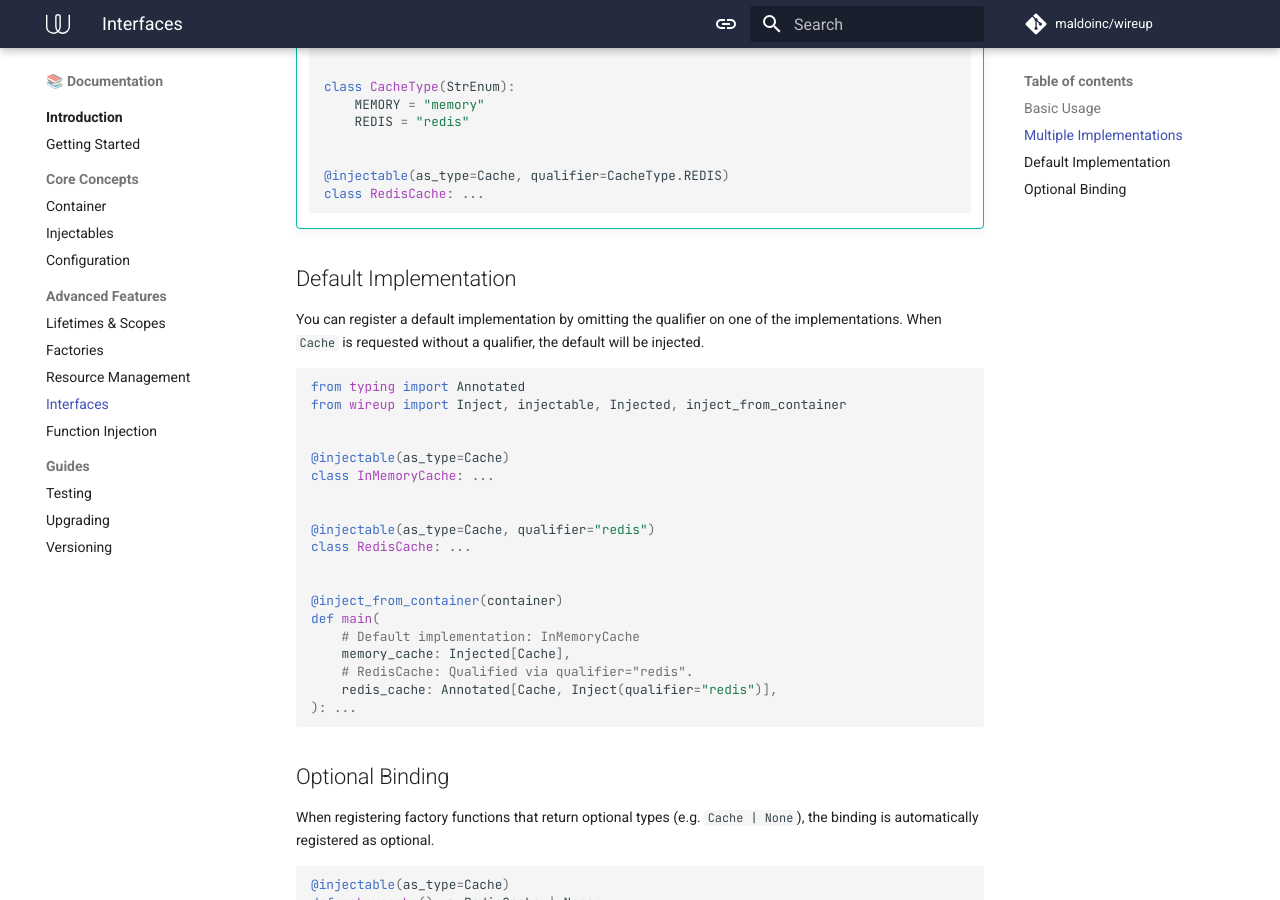
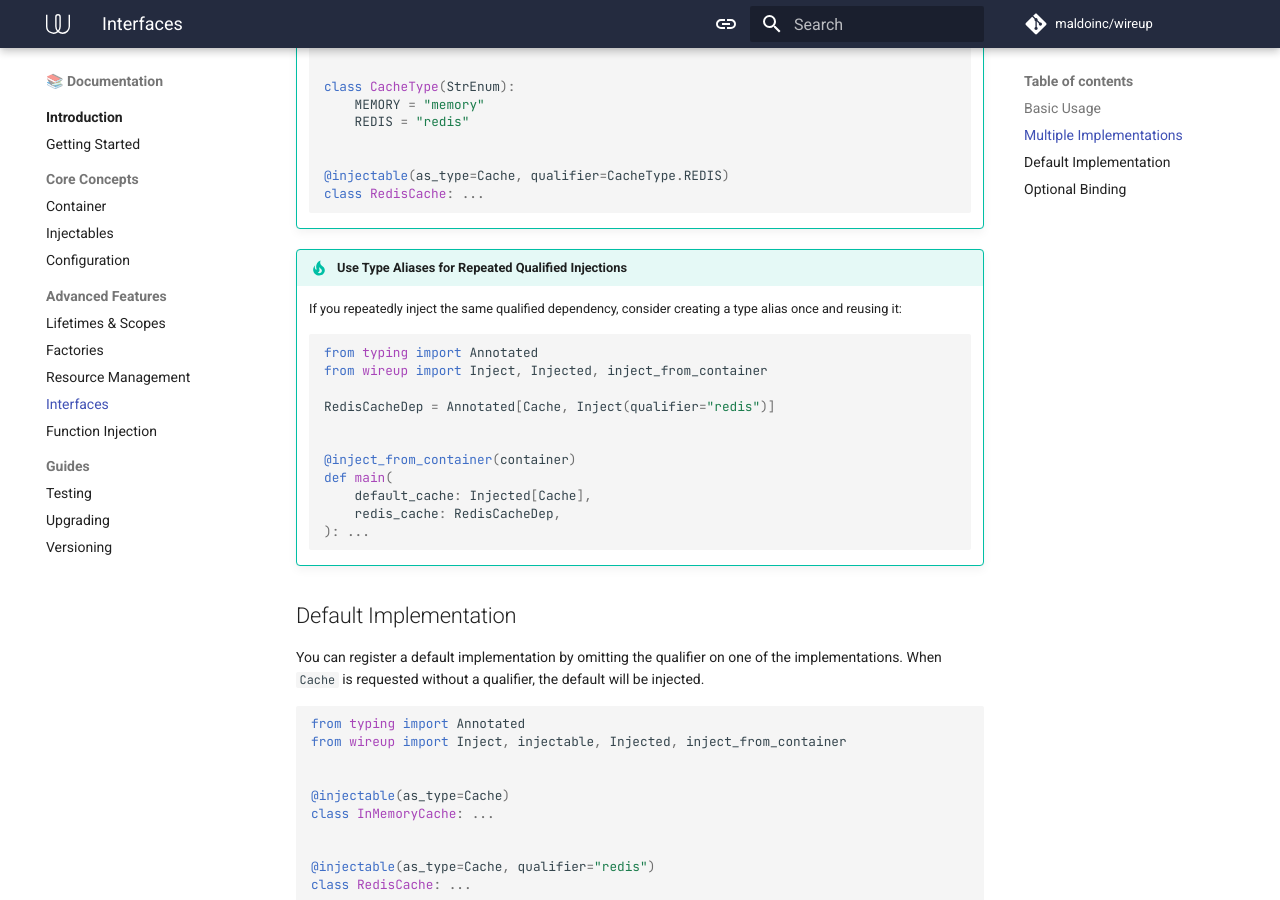
Before and after one commit to maldoinc/wireup, an MkDocs documentation site: the page built from docs/pages/interfaces.md, in a window 1280 px wide and 900 px high, scrolled down 1828 px. Built offline with MkDocs 1.6.1 and Material for MkDocs 9.7.7, drawn with Linux system fonts in a browser that asks for light colours; comment, search, counter and statistics services are not loaded; the version menu is left out.

Commit message:
Add type alias tip

````diff
--- a/docs/pages/interfaces.md
+++ b/docs/pages/interfaces.md
@@ -116,6 +116,24 @@ def main(
     class RedisCache: ...
     ```
 
+!!! tip "Use Type Aliases for Repeated Qualified Injections"
+
+    If you repeatedly inject the same qualified dependency, consider creating a type alias once and reusing it:
+
+    ```python
+    from typing import Annotated
+    from wireup import Inject, Injected, inject_from_container
+
+    RedisCacheDep = Annotated[Cache, Inject(qualifier="redis")]
+
+
+    @inject_from_container(container)
+    def main(
+        default_cache: Injected[Cache],
+        redis_cache: RedisCacheDep,
+    ): ...
+    ```
+
 ## Default Implementation
 
 You can register a default implementation by omitting the qualifier on one of the implementations. When `Cache` is
````
